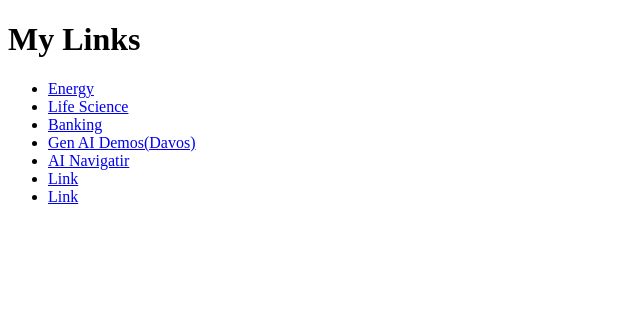
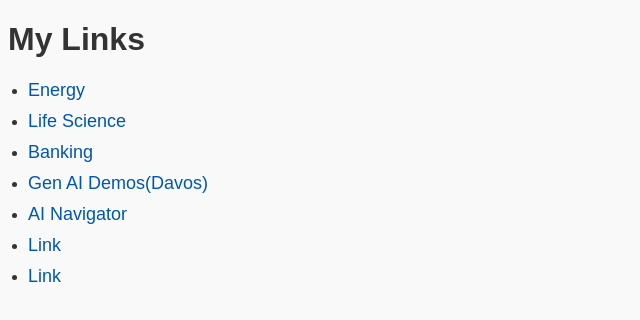
Before and after one commit to jairantunes/genai, a plain HTML site: page index.html in a window 1280 px wide. Shown: the whole page, without its empty margins (0-640 px from the left). Drawn offline with Linux system fonts and the light colour scheme.

Commit message:
Changed the format

```diff
--- a/index.html
+++ b/index.html
@@ -4,17 +4,38 @@
     <meta charset="UTF-8">
     <meta name="viewport" content="width=device-width, initial-scale=1.0">
     <title>Simple Links Page</title>
+    <style>
+        body {
+            font-family: Arial, sans-serif; /* Ensures a readable, web-safe font */
+            background-color: #f9f9f9; /* Light background to reduce eye strain */
+            color: #333; /* Dark text for better readability */
+        }
+        ul {
+            padding-left: 20px; /* Adds some padding to the list for better structure */
+        }
+        li {
+            margin-bottom: 10px; /* Adds space between list items */
+        }
+        a {
+            font-size: 18px; /* Larger font size for links */
+            color: #0056b3; /* Accessible blue color for links */
+            text-decoration: none; /* No underline by default */
+        }
+        a:hover {
+            text-decoration: underline; /* Underline on hover for better interaction */
+        }
+    </style>
 </head>
 <body>
     <h1>My Links</h1>
     <ul>
-        <li><a href="https://www.figma.com/proto/OWK20UCVwPgI1aB6Spb8sa/TER-2.0_Energy_Concept_source_V0.3?node-id=1585-20720&starting-point-node-id=1585%3A20720&t=yhLSDYVMqvvSMHmn-1">Energy</a></li>
-        <li><a href="https://www.figma.com/proto/AWjVYp8xQwAbGTFX7mYKPg/TER-3.0_Life-Sciences?node-id=3359-33259&source=email_invite&starting-point-node-id=3359%3A33259&t=cp5Bnd3Gk0hMJcW5-1">Life Science</a></li>
-        <li><a href="https://www.figma.com/proto/pRZuLUpE3eGpC600rh4Ukr/TER-Banking?node-id=5938-25004&starting-point-node-id=5661%3A11362&t=ZLCUz2uLv2pi2IQr-1">Banking</a></li>
-        <li><a href="https://www.figma.com/proto/EG9pRixEc5F3ZHDYcOwEpr/Accenture-Gen-AI-Studios?page-id=1%3A186&type=design&node-id=948-2599&viewport=698%2C322%2C0.28&t=XfxtYNn0l4gTgnCS-1&scaling=scale-down-width&starting-point-node-id=76%3A1782">Gen AI Demos(Davos)</a></li>
-        <li><a href="https://ainavigator.accenture.com/">AI Navigatir</a></li>
-        <li><a href="https://example.com">Link</a></li>
-        <li><a href="https://example.com">Link</a></li>
+        <li><a href="https://www.figma.com/proto/OWK20UCVwPgI1aB6Spb8sa/TER-2.0_Energy_Concept_source_V0.3?node-id=1585-20720&starting-point-node-id=1585%3A20720&t=yhLSDYVMqvvSMHmn-1" target="_blank">Energy</a></li>
+        <li><a href="https://www.figma.com/proto/AWjVYp8xQwAbGTFX7mYKPg/TER-3.0_Life-Sciences?node-id=3359-33259&source=email_invite&starting-point-node-id=3359%3A33259&t=cp5Bnd3Gk0hMJcW5-1" target="_blank">Life Science</a></li>
+        <li><a href="https://www.figma.com/proto/pRZuLUpE3eGpC600rh4Ukr/TER-Banking?node-id=5938-25004&starting-point-node-id=5661%3A11362&t=ZLCUz2uLv2pi2IQr-1" target="_blank">Banking</a></li>
+        <li><a href="https://www.figma.com/proto/EG9pRixEc5F3ZHDYcOwEpr/Accenture-Gen-AI-Studios?page-id=1%3A186&type=design&node-id=948-2599&viewport=698%2C322%2C0.28&t=XfxtYNn0l4gTgnCS-1&scaling=scale-down-width&starting-point-node-id=76%3A1782" target="_blank">Gen AI Demos(Davos)</a></li>
+        <li><a href="https://ainavigator.accenture.com/" target="_blank">AI Navigator</a></li>
+        <li><a href="https://example.com" target="_blank">Link</a></li>
+        <li><a href="https://example.com" target="_blank">Link</a></li>
     </ul>
 </body>
 </html>
```
